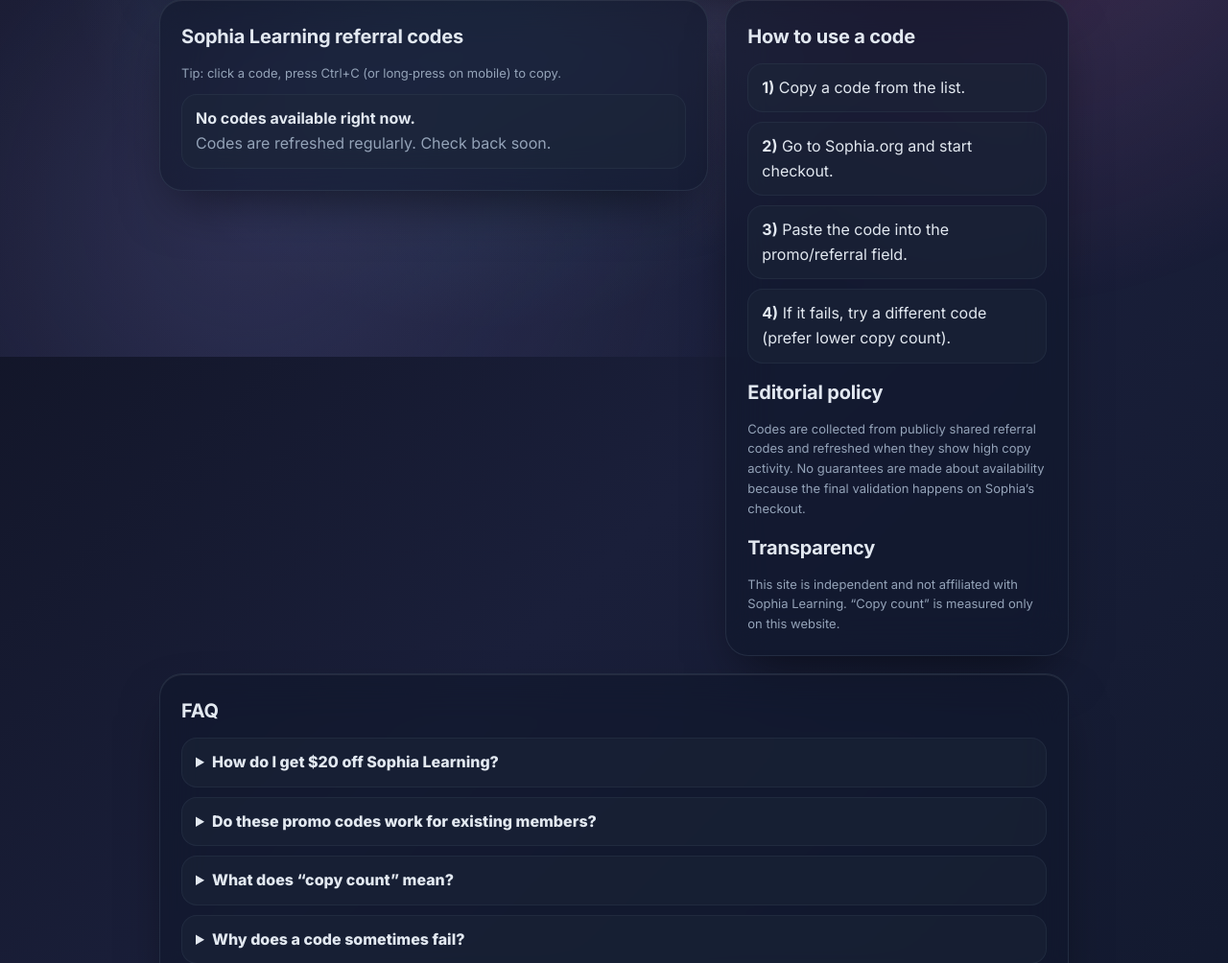
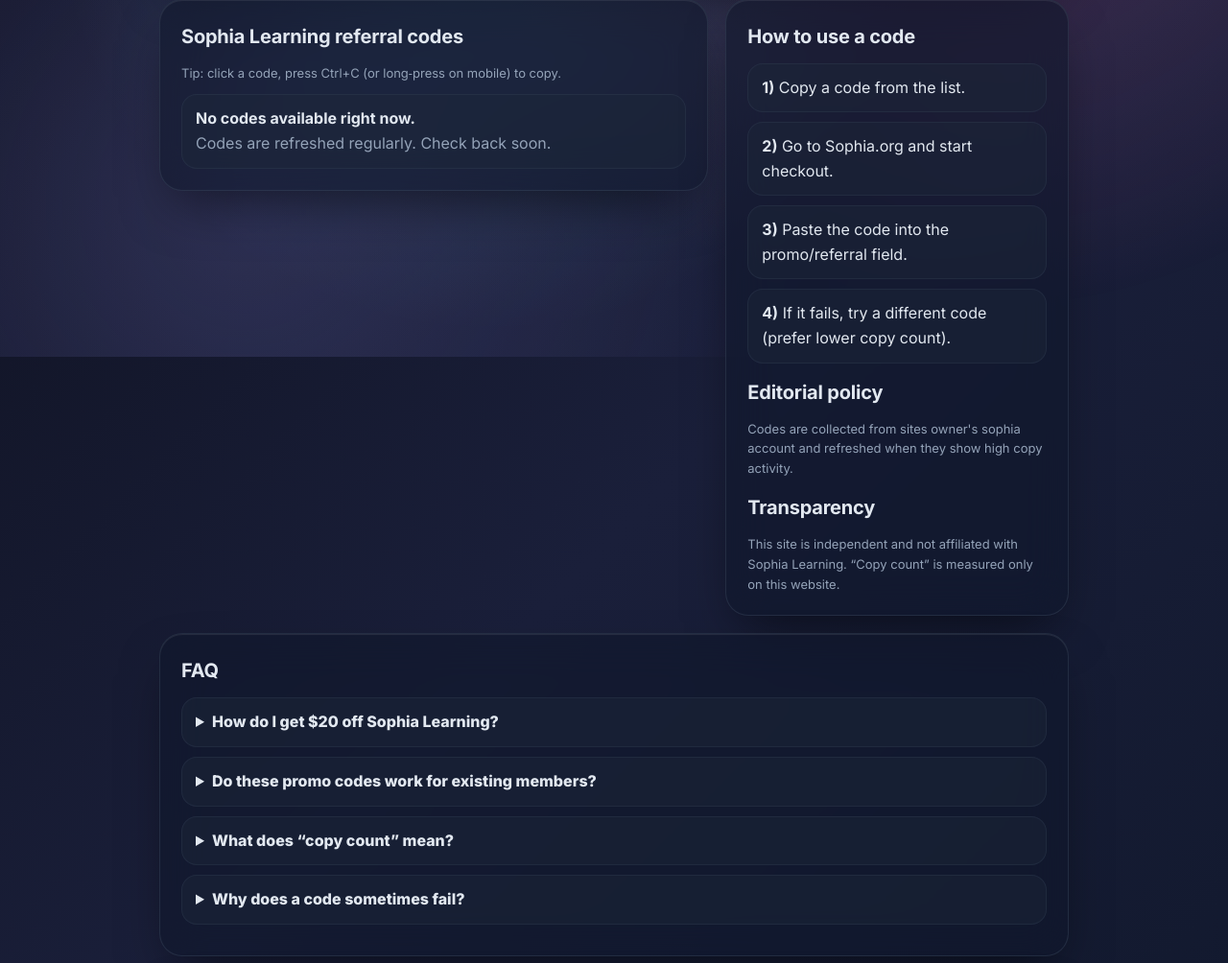
Before and after one commit to Zimonas/Sophcode, a Flask app: page / in a window 1280 px wide. Shown: the part 428-1432 px from the top of the page at 96% size. Run offline with Flask 3, Linux system fonts and the light colour scheme; data that the repository does not hold is empty; some libraries are stand-ins or nearby versions.

Commit message:
Update index.html

```diff
--- a/templates/index.html
+++ b/templates/index.html
@@ -433,8 +433,8 @@
         <div style="margin-top:14px;">
           <h2>Editorial policy</h2>
           <p class="muted small">
-            Codes are collected from publicly shared referral codes and refreshed when they show high copy activity.
-            No guarantees are made about availability because the final validation happens on Sophia’s checkout.
+            Codes are collected from sites owner's sophia account and refreshed when they show high copy activity.
+
           </p>
         </div>
 
```
